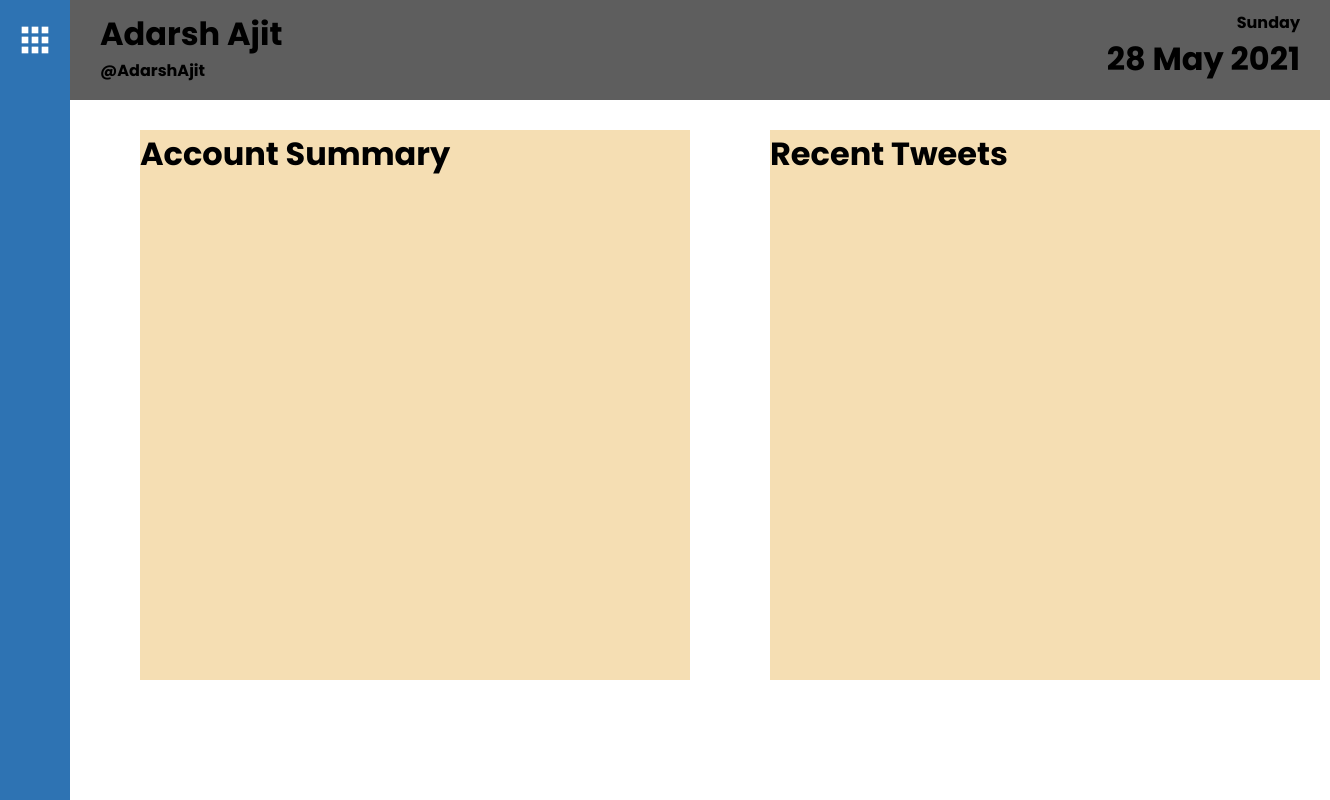
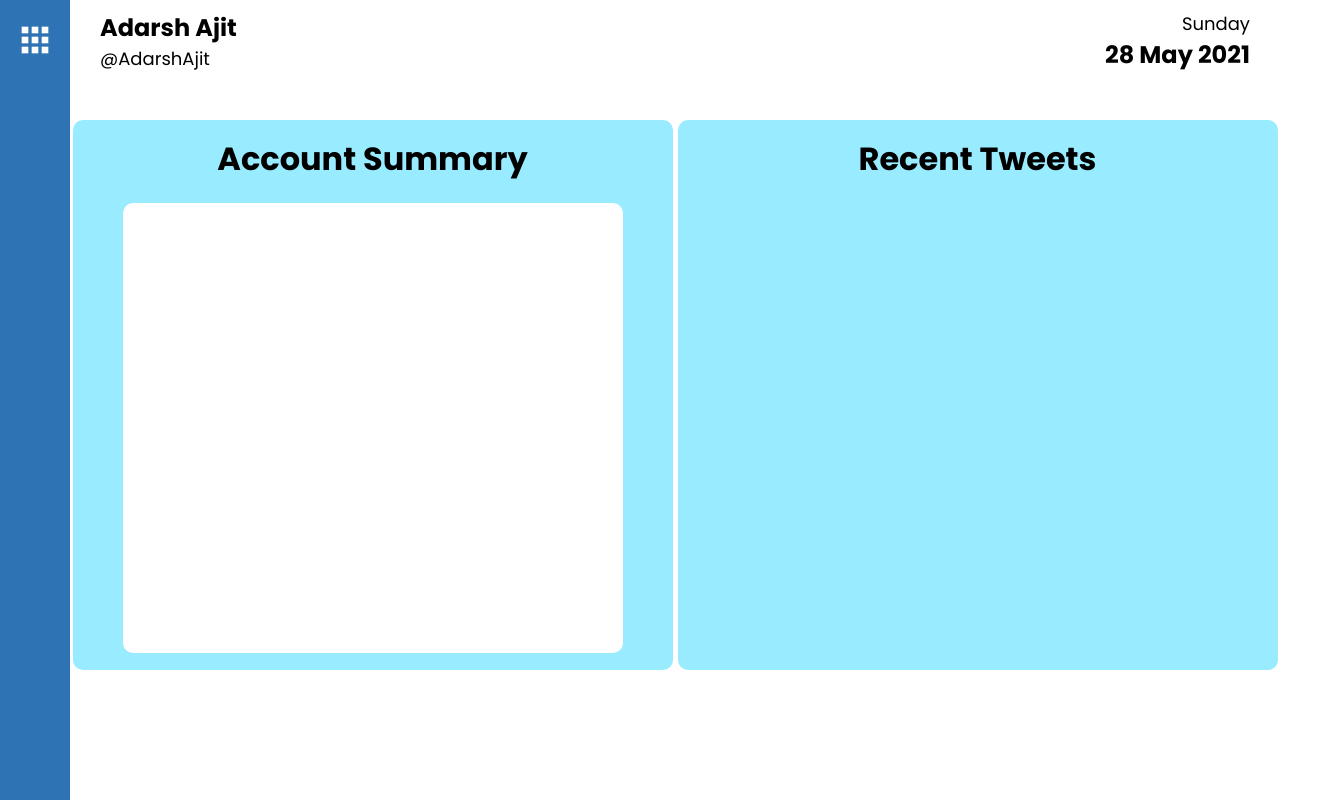
Before and after one commit to adarshajit/Depression-Recognizer-for-Twitter, a React (Create React App) app in the folder frontend/: page /user in a window 1280 px wide. Shown: the whole page, 1330 px wide, since content can reach past the window. Built offline with nearby package versions, Linux system fonts and the light colour scheme.

Commit message:
account summary styling done

```diff
--- a/frontend/src/pages/Dashboard/dashboardElements.js
+++ b/frontend/src/pages/Dashboard/dashboardElements.js
@@ -17,9 +17,35 @@ export const Container = styled.div`
 
 export const TopWrapper = styled.div`
   height: 100px;
-  background-color: #5e5e5e;
   display: grid;
   grid-template-columns: 1fr 1fr;
+`;
+
+export const H1 = styled.h1`
+  font-size: 24px;
+  font-weight: 700;
+  @media screen and (max-width: 768px) {
+    font-size: 20px;
+  }
+`;
+export const P1 = styled.p`
+  font-size: 18px;
+  font-weight: 400;
+  @media screen and (max-width: 768px) {
+    font-size: 17px;
+  }
+`;
+
+export const P2 = styled.p`
+  margin: 15px 0 0 0;
+  display: flex;
+  justify-content: center;
+  align-self: center;
+  font-size: 32px;
+  font-weight: 700;
+  @media screen and (max-width: 768px) {
+    font-size: 24px;
+  }
 `;
 
 export const TwitterHandle = styled.div`
@@ -38,18 +64,53 @@ export const DateWrapper = styled.div`
 
 export const MainWrapper = styled.div`
   display: grid;
+  margin: 20px 0 0 0;
   grid-template-columns: 1fr 1fr;
+  place-items: center;
 
-  @media screen and (max-width: 768px) {
+  @media screen and (max-width: 1024px) {
     grid-template-columns: 1fr;
+    grid-gap: 10px;
   }
 `;
 
 export const AccountInfo = styled.div`
   display: flex;
   flex-direction: column;
-  width: 550px;
+  width: 600px;
   height: 550px;
-  margin: 30px 10px 0 70px;
-  background-color: wheat;
+  background-color: #99ebff;
+  border-radius: 10px;
+
+  @media screen and (max-width: 768px) {
+    width: 500px;
+  }
+
+  @media screen and (max-width: 450px) {
+    width: 360px;
+  }
+  @media screen and (max-width: 359px) {
+    width: 280px;
+  }
 `;
+
+export const Details = styled.div`
+  margin: 20px 0 0 0;
+  width: 500px;
+  height: 450px;
+  background-color: #fff;
+  align-self: center;
+  border-radius: 10px;
+
+  @media screen and (max-width: 768px) {
+    width: 470px;
+  }
+
+  @media screen and (max-width: 450px) {
+    width: 300px;
+  }
+
+  @media screen and (max-width: 360px) {
+    width: 250px;
+  }
+`;
--- a/frontend/src/pages/Dashboard/index.js
+++ b/frontend/src/pages/Dashboard/index.js
@@ -3,10 +3,14 @@ import {
   MainContainer,
   Container,
   TopWrapper,
+  H1,
+  P1,
+  P2,
   TwitterHandle,
   DateWrapper,
   MainWrapper,
   AccountInfo,
+  Details,
 } from "./dashboardElements";
 
 import Sidebar from "../../components/Sidebar";
@@ -18,22 +22,23 @@ const Dashboard = () => {
         <Container>
           <TopWrapper>
             <TwitterHandle>
-              <h1>Adarsh Ajit</h1>
-              <h4>@AdarshAjit</h4>
+              <H1>Adarsh Ajit</H1>
+              <P1>@AdarshAjit</P1>
             </TwitterHandle>
 
             <DateWrapper>
-              <h4>Sunday</h4>
-              <h1>28 May 2021</h1>
+              <P1>Sunday</P1>
+              <H1>28 May 2021</H1>
             </DateWrapper>
           </TopWrapper>
 
           <MainWrapper>
             <AccountInfo>
-              <h1>Account Summary</h1>
+              <P2>Account Summary</P2>
+              <Details></Details>
             </AccountInfo>
             <AccountInfo>
-              <h1>Recent Tweets</h1>
+              <P2>Recent Tweets</P2>
             </AccountInfo>
           </MainWrapper>
         </Container>
```
